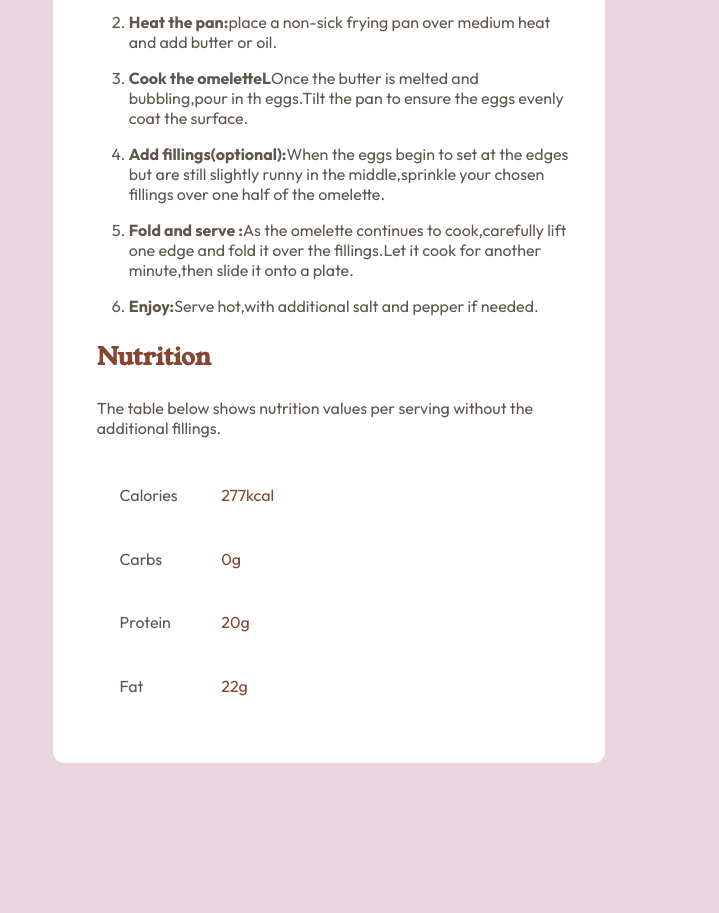
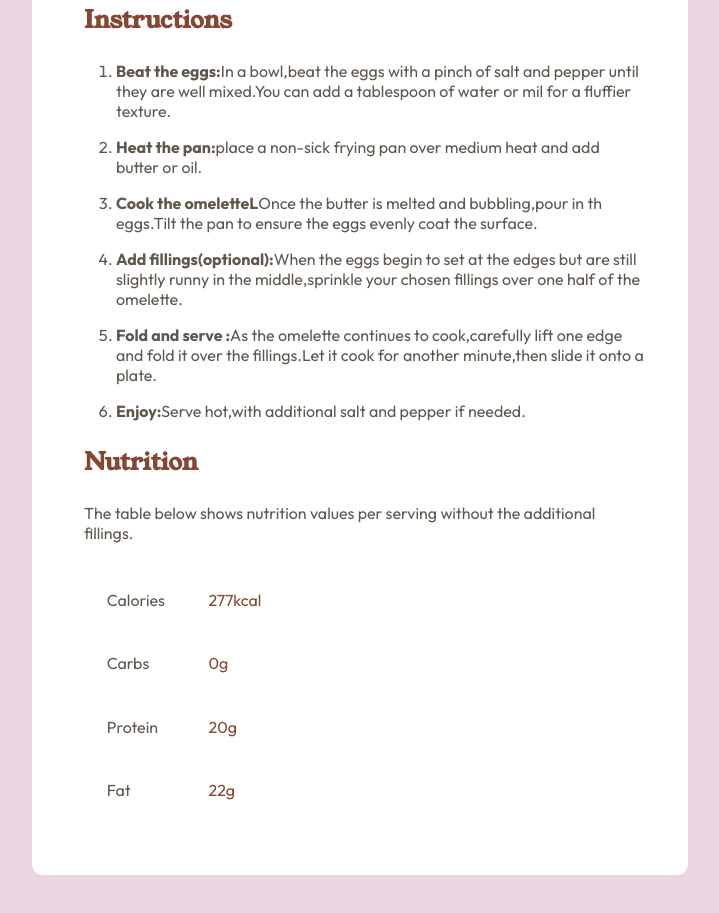
Before and after one commit to Mathan2110/FM-Omelette-recipe, a plain HTML site: page index.html in a window 1280 px wide. Shown: the part 992-1905 px from the top of the page, without its empty margins (280-999 px from the left). Before the commit the page ends 1755 px from the top, so only its background shows below. Drawn offline with Linux system fonts and the light colour scheme.

Commit message:
modified changes

```diff
--- a/index.html
+++ b/index.html
@@ -9,7 +9,7 @@
   <title>Omelette Recipe</title>
 </head>
 <body>
-  <div class="body">
+  <div class="container">
     <div class="image">
       <img src="assets/images/image-omelette.jpeg" alt="">
     </div>
--- a/style.css
+++ b/style.css
@@ -29,14 +29,17 @@
     *{
         background-color:var(--RoseWhite) ;
     }
-    .body{
-        width:40vw;
+    .container{
+        max-width: 600px;
         background-color:white;
         border: 1.3em;
         border-color:white;
         border-style: solid;
-        margin-left:26%;
         border-radius: 0.7em;
+        margin: auto;
+        margin-top:6em;
+        margin-bottom: 6em;
+        padding: 0.5em;
     }
 
     img{
@@ -139,3 +142,9 @@
 .nutrition .benefits{
     color: var(--Nutmeg);
 }
+
+table{
+    display: flexbox;
+    align-items: center;
+    justify-content: space-around;
+}
```
Lines whose indentation alone changed are shown as unchanged.
